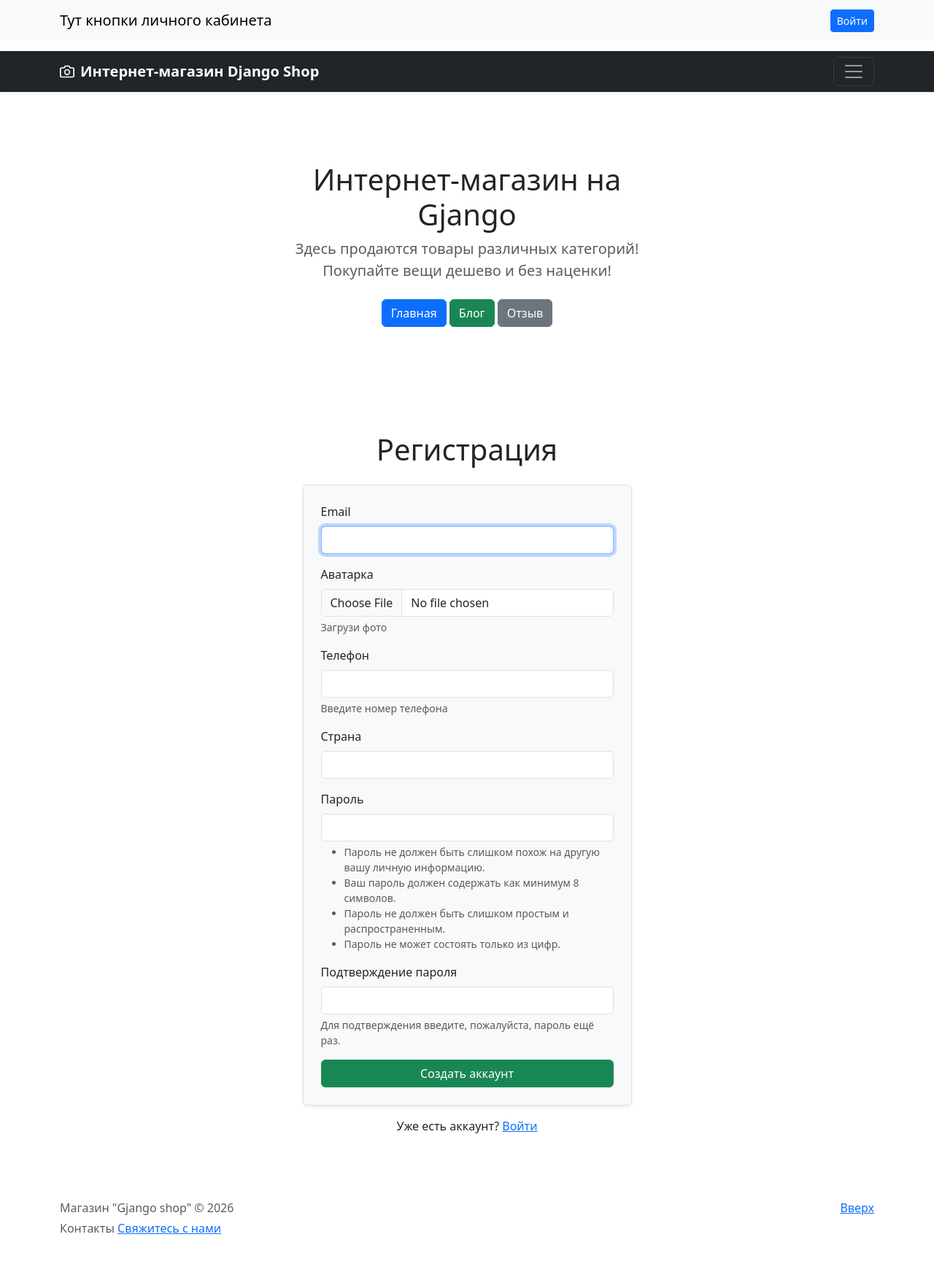
After one commit to razmyslovartem/Gjango_shop, a Django app: page /users/register/ in a window 1280 px wide. The commit adds this page. Shown: the whole page at 73% size. Run offline with Django 5.2, Linux system fonts and the light colour scheme; some libraries are stand-ins or nearby versions.

Commit message:
update html files

```diff
--- a/catalog/templates/base.html
+++ b/catalog/templates/base.html
@@ -13,7 +13,8 @@
     <title>{% block title %}Интернет-магазин Django SHOP{% endblock %}</title>
     {% include "includes/style_css.html" %}<!-- Блок подключения стиля. -->
 </head>
-<body>
+<!-- Flexbox: контент растягивается, футер прижат к низу -->
+<body class="d-flex flex-column min-vh-100">
     <svg xmlns="http://www.w3.org/2000/svg" class="d-none">
         <symbol id="check2" viewBox="0 0 16 16">
             <path d="M13.854 3.646a.5.5 0 0 1 0 .708l-7 7a.5.5 0 0 1-.708 0l-3.5-3.5a.5.5 0 1 1 .708-.708L6.5 10.293l6.646-6.647a.5.5 0 0 1 .708 0z"></path>
@@ -35,15 +36,17 @@
         {% include "includes/up_menu.html" %}
     </header>
 
-    <main>
+    <main class="flex-grow-1">
         {% include "includes/header.html" %}
 
         <!-- Последняя статья блога -->
         {% include "includes/last_article.html" %}
 
-        {% block content %}
-            <!-- Блок цикличного вывода всех карточек.-->
-        {% endblock %}
+        <div class="container my-4">
+            {% block content %}
+                <!-- Блок цикличного вывода всех карточек.-->
+            {% endblock %}
+        </div>
     </main>
 
     {% include "includes/footer.html" %}  <!-- Блок подвальной части страницы. -->
--- a/catalog/templates/catalog/product_detail.html
+++ b/catalog/templates/catalog/product_detail.html
@@ -41,6 +41,7 @@
             <hr class="my-4">
 
             <div class="text-muted">
+                <p class="mb-1"><small>Владелец: {{ object.owner.email }}</small></p>
                 <p class="mb-1"><small>Добавлен: {{ product.created_at|date:"d.m.Y H:i" }}</small></p>
                 <p class="mb-0"><small>Обновлён: {{ product.updated_at|date:"d.m.Y H:i" }}</small></p>
             </div>
--- a/catalog/templates/includes/header.html
+++ b/catalog/templates/includes/header.html
@@ -1,4 +1,21 @@
 <!-- catalog/templates/includes/header.html -->
+<nav class="navbar navbar-expand-lg navbar-light bg-light fixed-top">
+    <div class="container">
+        <a class="navbar-brand" href="{% url 'catalog:product_list' %}">Тут кнопки личного кабинета</a>
+
+        <div class="ms-auto d-flex align-items-center">
+            {% if user.is_authenticated %}
+                <span class="me-3 text-muted">
+                    Вы вошли как <strong>{{ user.email }}</strong>
+                </span>
+                <a href="{% url 'users:logout' %}" class="btn btn-outline-secondary btn-sm">Выйти</a>
+            {% else %}
+                <a href="{% url 'users:login' %}" class="btn btn-primary btn-sm">Войти</a>
+            {% endif %}
+        </div>
+    </div>
+</nav>
+
 <section class="py-5 text-center container">
     <div class="row py-lg-5">
         <div class="col-lg-6 col-md-8 mx-auto">
--- a/catalog/templates/includes/style_css.html
+++ b/catalog/templates/includes/style_css.html
@@ -7,6 +7,7 @@
 <!--    <link href="https://cdn.jsdelivr.net/npm/bootstrap@5.3.3/dist/css/bootstrap.min.css" rel="stylesheet">-->
 
 <style>
+
     .bd-placeholder-img {
         font-size: 1.125rem;
         text-anchor: middle;
@@ -20,4 +21,15 @@
             font-size: 3.5rem
         }
     }
+
+        /* Перенос длинного описания товара */
+    .product-description {
+        word-wrap: break-word;      /* для старых браузеров */
+        overflow-wrap: break-word;  /* современный вариант */
+    }
+
+    body {
+    padding-top: 70px; /* подбери под высоту navbar */
+}
+
 </style>
--- a/catalog/templates/includes/up_menu.html
+++ b/catalog/templates/includes/up_menu.html
@@ -11,6 +11,11 @@
             <div class="col-sm-4 offset-md-1 py-4">
                 <h4>Меню</h4>
                 <ul class="list-unstyled">
+                    {% if user.is_authenticated %}
+                    <li><a href="{% url 'users:logout' %}" class="text-white">Выход</a></li>
+                    {% else %}
+                    <li><a href="{% url 'users:login' %}" class="text-white">Вход</a></li>
+                    {% endif %}
                     <li><a href="{% url 'catalog:product_list' %}" class="text-white">Главная</a></li>
                     <li><a href="{% url 'catalog:contacts' %}" class="text-white">Контакты</a></li>
                     <li><a href="{% url 'blog:list' %}" class="text-white">Блог</a></li>
--- a/catalog/urls.py
+++ b/catalog/urls.py
@@ -12,9 +12,9 @@ from .views import ProductUpdateView
 app_name = "catalog"
 
 urlpatterns = [
-    path("", ProductListView.as_view(), name="product_list"),  # было catalog_list
-    path("product/<int:pk>/", ProductDetailView.as_view(), name="product_detail"),  # было catalog_detail
-    path("contacts/", ContactFormView.as_view(), name="contacts"),  # было contact
+    path("", ProductListView.as_view(), name="product_list"),
+    path("product/<int:pk>/", ProductDetailView.as_view(), name="product_detail"),
+    path("contacts/", ContactFormView.as_view(), name="contacts"),
     path("product/create/", ProductCreateView.as_view(), name="product_create"),
     path("product/<int:pk>/update/", ProductUpdateView.as_view(), name="product_update"),
     path("product/<int:pk>/delete/", ProductDeleteView.as_view(), name="product_delete"),
--- a/config/urls.py
+++ b/config/urls.py
@@ -8,6 +8,7 @@ from django.urls import path
 
 urlpatterns = [
     path("admin/", admin.site.urls),
+    path("users/", include("users.urls", namespace="users")),
     path("", include("catalog.urls")),  # Подключаем пространство имён.
     path("blog/", include("blog.urls")),  # Подключаем пространство имён.
 ]
--- /dev/null
+++ b/users/templates/users/register.html
@@ -0,0 +1,38 @@
+<!-- users/templates/users/register.html -->
+{% extends "base.html" %}
+
+{% block title %}Регистрация{% endblock %}
+
+{% block content %}
+    <div class="row justify-content-center">
+        <div class="col-md-6 col-lg-5">
+
+            <h1 class="mb-4 text-center">Регистрация</h1>
+
+            <form method="post" enctype="multipart/form-data"
+                class="border rounded p-4 shadow-sm bg-light">
+                {% csrf_token %}
+                {{ form.non_field_errors }}
+
+                {% for field in form %}
+                    <div class="mb-3">
+                        <label for="{{ field.id_for_label }}" class="form-label">{{ field.label }}</label>
+                        {{ field }}
+                        {% if field.help_text %}
+                            <div class="form-text">{{ field.help_text }}</div>
+                        {% endif %}
+                        {{ field.errors }}
+                    </div>
+                {% endfor %}
+
+                <button type="submit" class="btn btn-success w-100">Создать аккаунт</button>
+            </form>
+
+            <p class="mt-3 text-center">
+                Уже есть аккаунт?
+                <a href="{% url 'users:login' %}">Войти</a>
+            </p>
+
+        </div>
+    </div>
+{% endblock %}
```
Also changed, not shown: catalog/models.py (+12 -0 lines), catalog/views.py (+24 -5 lines), config/settings.py (+18 -10 lines), users/templates/users/login.html (added, +38 -0 lines), README.md, 1 other file.
